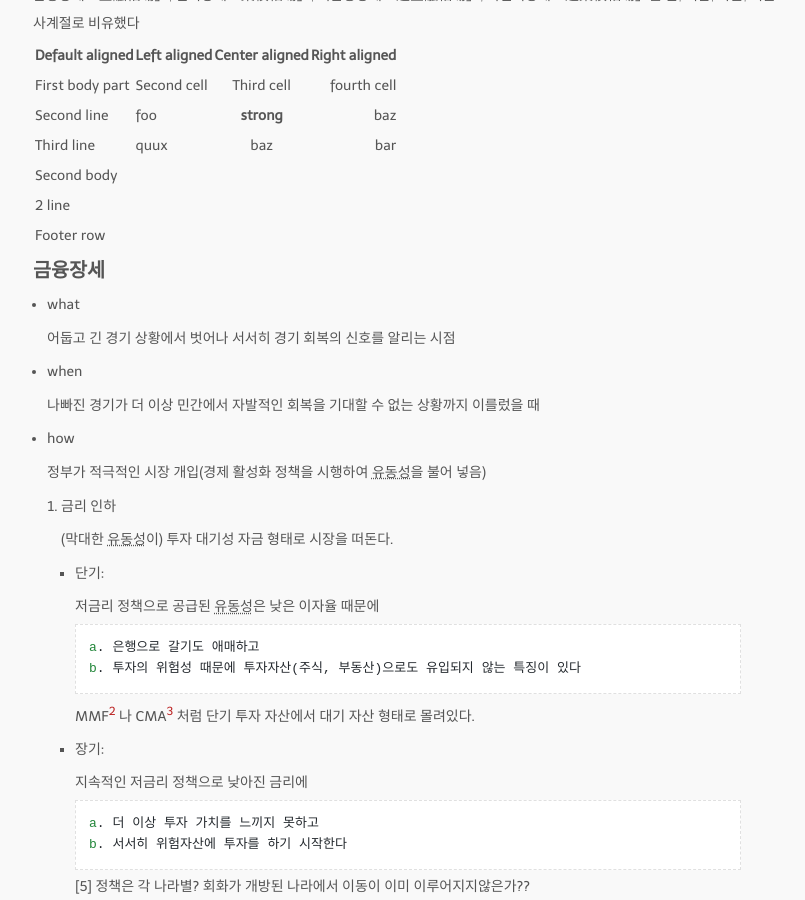
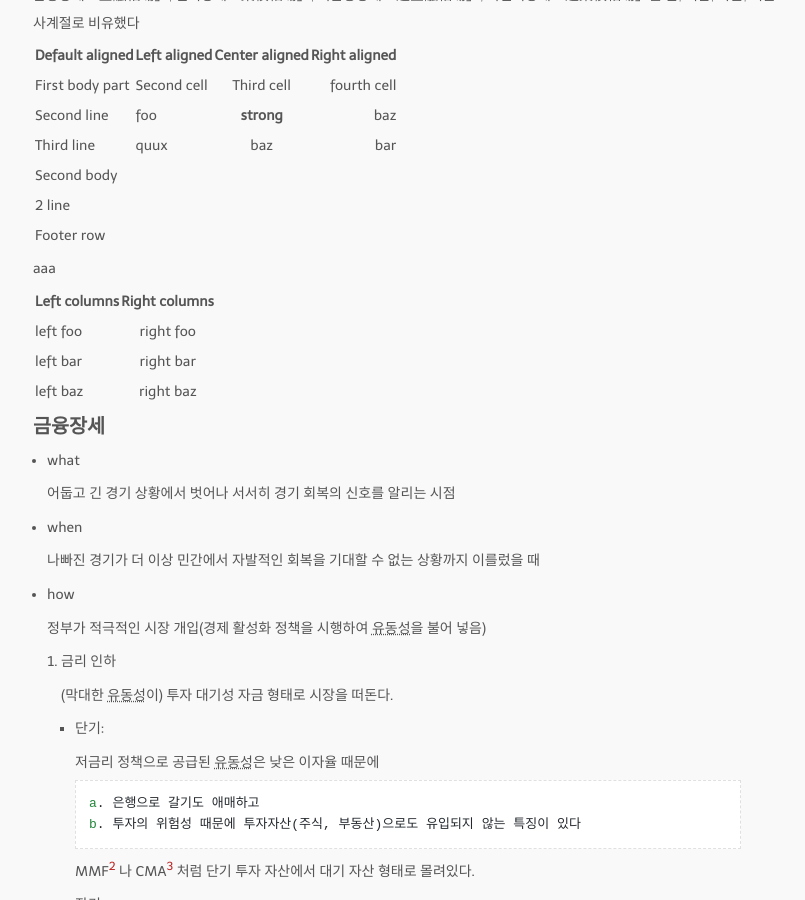
Before and after one commit to jung-research/github.io, a Jekyll site: the page built from _posts/2023-08-23-season_theory.md, in a window 1280 px wide and 900 px high, scrolled down 860 px. Shown: the whole window, without its empty margins (232-1037 px from the left). Built offline with Jekyll 4.4.1, drawn with Linux system fonts in a browser that asks for light colours; nearby versions of some CDN libraries; some web fonts are replaced.

Commit message:
mod style

```diff
--- a/_posts/2023-08-23-season_theory.md
+++ b/_posts/2023-08-23-season_theory.md
@@ -31,6 +31,14 @@ tags:
 |=================+============+=================+================|
 | Footer row      |            |                 |                |
 |-----------------+------------+-----------------+----------------|
+
+aaa
+
+| Left columns  | Right columns |
+| ------------- |:-------------:|
+| left foo      | right foo     |
+| left bar      | right bar     |
+| left baz      | right baz     |
 
 ## 금융장세
 
```
